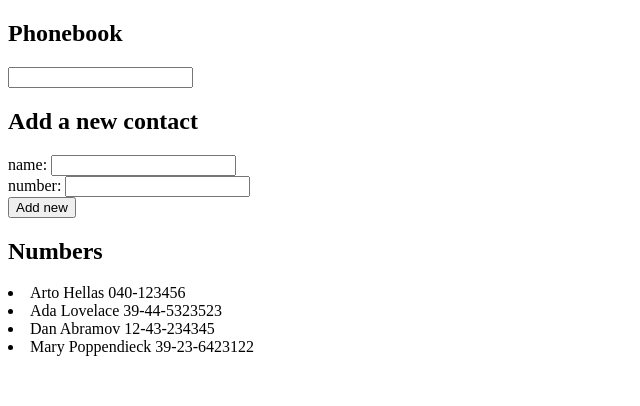
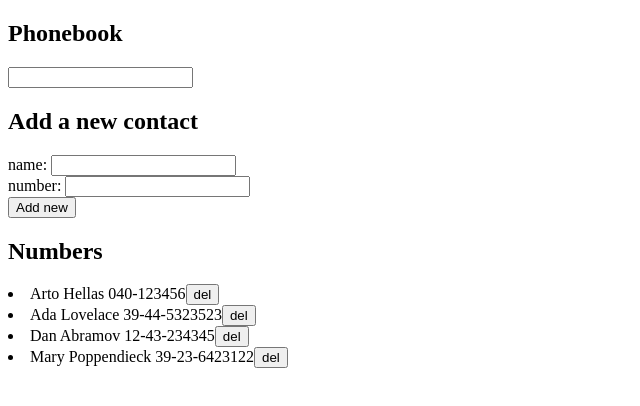
Before and after one commit to alex-nogales/studies-helsinki, a React (Create React App) app in the folder part2/phonebook/: page / in a window 1280 px wide. Shown: the top 406 px of the page, without its empty margins (0-640 px from the left). Built offline with nearby package versions, Linux system fonts and the light colour scheme; data requests are answered from the project's data file.

Commit message:
Finish step9

```diff
--- a/part2/phonebook/db.json
+++ b/part2/phonebook/db.json
@@ -1,5 +1,5 @@
 {
-    "persons":[
+  "persons": [
     {
       "name": "Arto Hellas",
       "number": "040-123456",
--- a/part2/phonebook/src/App.js
+++ b/part2/phonebook/src/App.js
@@ -1,6 +1,6 @@
 import React, { useEffect, useState } from 'react'
-import axios from 'axios'
 
+import personsService from './services/persons'
 import Filter from './components/Filter'
 import PersonForm from './components/PersonForm'
 import Persons from './components/Persons'
@@ -11,14 +11,13 @@ const App = () => {
   const [ newNumber, setNewNumber ] = useState('')
   const [ searchName, setSearchName ] = useState('')
 
-
-  const getData = () => {
-    axios
-    .get('http://localhost:3001/persons')
-    .then(response => setPersons(response.data))
-  }
-  useEffect(getData, [])
-
+  useEffect(() => {
+    personsService
+      .getAll()
+      .then(initialPersons => {
+        setPersons(initialPersons)
+      })
+  })
 
   const addPerson = (event) => {
     event.preventDefault()
@@ -32,9 +31,13 @@ const App = () => {
         name: newName,
         number: newNumber
       }
-      setPersons(persons.concat(personObject))
-      setNewName('')
-      setNewNumber('')
+      personsService
+        .create(personObject)
+        .then(returnedPerson => {
+          setPersons(persons.concat(returnedPerson))
+          setNewName('')
+          setNewNumber('')
+        })
     }
   }
 
--- /dev/null
+++ b/part2/phonebook/src/components/DelButton.js
@@ -0,0 +1,19 @@
+import React from 'react'
+
+import personsService from '../services/persons'
+
+
+
+const confirmation = (id, name) => {
+    if (window.confirm(`do you really want to remove ${name}?`)) {
+        personsService.remove(id)
+    }
+}
+
+const DelButton = ( {id, name} ) => {
+    return (
+        <button onClick={() => confirmation(id, name)}>del</button>
+    )
+}
+
+export default DelButton
--- a/part2/phonebook/src/components/Persons.js
+++ b/part2/phonebook/src/components/Persons.js
@@ -1,12 +1,17 @@
 import React from 'react'
+
+import DelButton from './DelButton'
 
 const Persons = ({persons, searchName}) => {
     return (
         persons.filter(person => person.name.toLowerCase().includes(searchName.toLowerCase()))
         .map(person =>
-            <li key={person.name}>
+            <div key={person.name}>
+            <li>
                 {person.name} {person.number}
+                <DelButton name={person.name} id={person.id} />
             </li>
+            </div>
         )
 
     )
--- /dev/null
+++ b/part2/phonebook/src/services/persons.js
@@ -0,0 +1,27 @@
+import axios from 'axios'
+const baseUrl = 'http://localhost:3001/persons'
+
+const getAll = () => {
+    return axios
+            .get(baseUrl)
+            .then(response => response.data)
+}
+
+const create = newObject => {
+    return axios
+            .post(baseUrl, newObject)
+            .then(response => response.data)
+}
+
+const update = (id, newObject) => {
+    return axios
+            .put(`${baseUrl}/${id}`, newObject)
+            .then(response => response.data)
+}
+
+const remove = (id) => {
+    return axios
+            .delete(`${baseUrl}/${id}`)
+}
+
+export default { getAll, create, update, remove }
```
Lines whose indentation alone changed are shown as unchanged.
